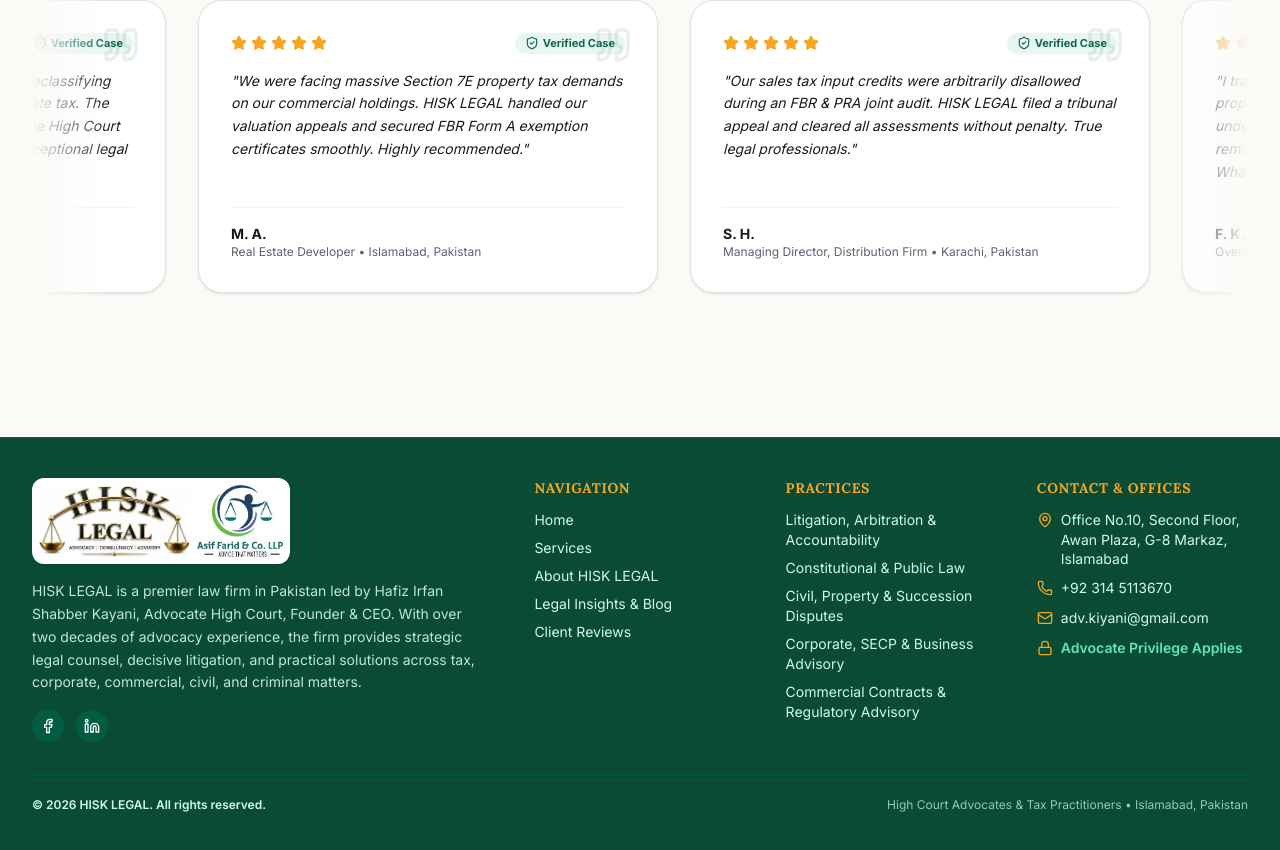
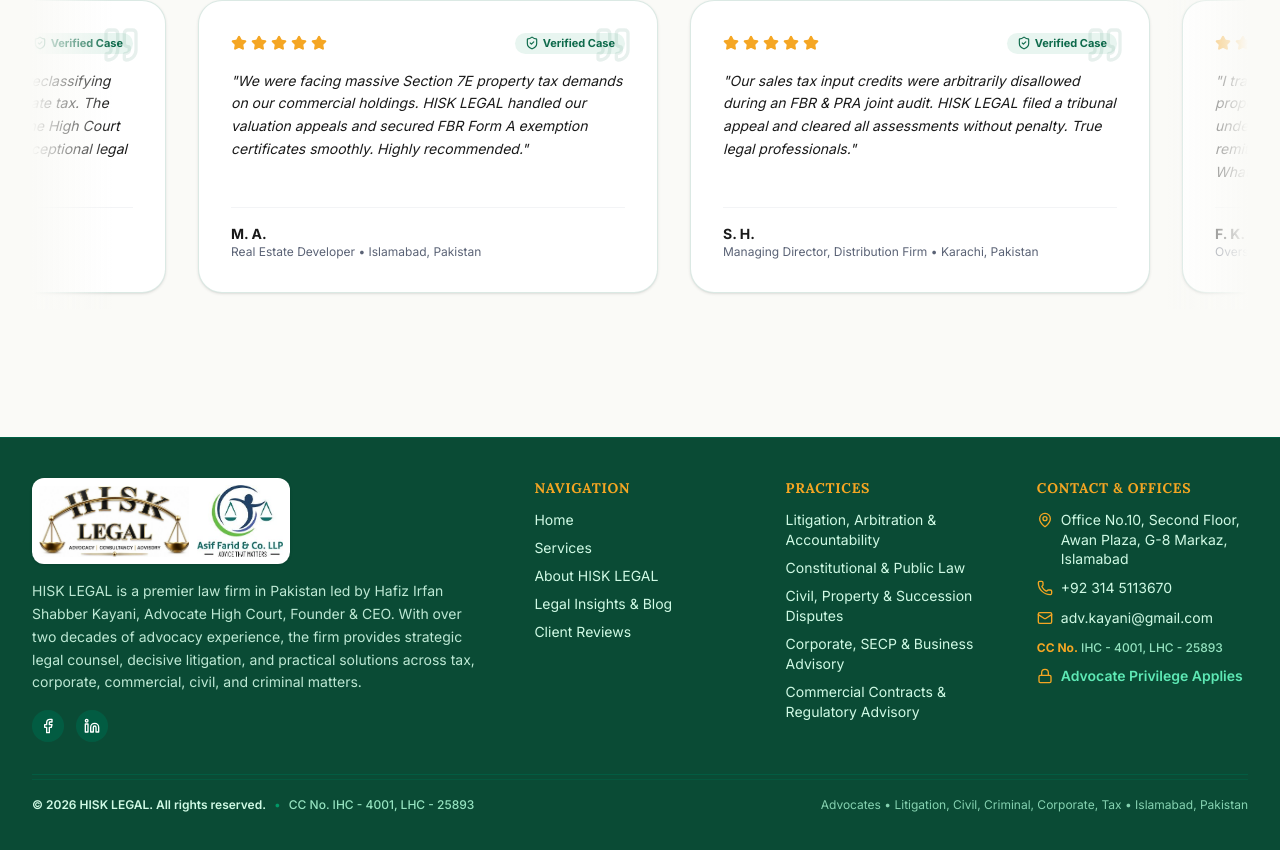
Before and after one commit to Jamalshah183/HISK-Legel, a Next.js app: page / in a window 1280 px wide. Shown: the part 4522-5372 px from the top of the page. Built offline with nearby package versions, Linux system fonts and the light colour scheme; no server answers; the database is empty.

Commit message:
fix: update email address and add professional credentials
Correct the firm's email address across all instances and include bar association credentials in the footer for improved professional transparency.

```diff
--- a/app/admin/page.tsx
+++ b/app/admin/page.tsx
@@ -193,7 +193,7 @@ export default function AdminPortalPage() {
                     <span className="text-[10px] text-emerald-800 bg-emerald-100 px-1.5 py-0.5 rounded font-sans">Admin</span>
                   </div>
                   <div className="flex items-center justify-between border-t border-emerald-200/60 pt-1">
-                    <span>adv.kiyani@gmail.com</span>
+                    <span>adv.kayani@gmail.com</span>
                     <span className="text-[10px] text-amber-800 bg-amber-100 px-1.5 py-0.5 rounded font-sans font-extrabold">CEO Account</span>
                   </div>
                 </div>
--- a/components/Footer.tsx
+++ b/components/Footer.tsx
@@ -174,6 +174,9 @@ export const Footer: React.FC<FooterProps> = ({ setActiveTab }) => {
                   {LAWFIRM_EMAIL}
                 </a>
               </div>
+              <div className="text-xs text-emerald-200/90 font-medium pt-0.5">
+                <span className="text-[#F5A623] font-bold">CC No.</span> IHC - 4001, LHC - 25893
+              </div>
               <div className="flex items-center gap-2 text-emerald-300 font-semibold">
                 <Lock className="w-4 h-4 text-[#F5A623] shrink-0" />
                 <span>Advocate Privilege Applies</span>
@@ -184,11 +187,17 @@ export const Footer: React.FC<FooterProps> = ({ setActiveTab }) => {
 
         {/* Copyright Footer */}
         <div className="pt-4 text-xs text-emerald-200/70 leading-normal flex flex-col md:flex-row justify-between items-center gap-2 border-t border-emerald-800/60 mt-1">
-          <p className="text-emerald-100 font-semibold">
-            &copy; {new Date().getFullYear()} HISK LEGAL. All rights reserved.
-          </p>
-          <div className="text-emerald-200/80 text-xs">
-            High Court Advocates &amp; Tax Practitioners • Islamabad, Pakistan
+          <div className="flex flex-col sm:flex-row sm:items-center gap-1 sm:gap-2 text-center sm:text-left">
+            <p className="text-emerald-100 font-semibold">
+              &copy; {new Date().getFullYear()} HISK LEGAL. All rights reserved.
+            </p>
+            <span className="hidden sm:inline text-emerald-600">•</span>
+            <span className="text-emerald-200/90 font-medium">
+              CC No. IHC - 4001, LHC - 25893
+            </span>
+          </div>
+          <div className="text-emerald-200/80 text-xs text-center md:text-right">
+            Advocates • Litigation, Civil, Criminal, Corporate, Tax • Islamabad, Pakistan
           </div>
         </div>
       </div>
--- a/components/portal/InvoicePdfModal.tsx
+++ b/components/portal/InvoicePdfModal.tsx
@@ -116,7 +116,7 @@ export const InvoicePdfModal: React.FC<InvoicePdfModalProps> = ({
       doc.setFontSize(8);
       doc.setTextColor(grayText[0], grayText[1], grayText[2]);
       doc.text('Office No.10, Second Floor, Awan Plaza, G-8 Markaz, Islamabad, Pakistan', 14, y);
-      doc.text('Ph: +92 314 5113670 | Email: adv.kiyani@gmail.com', 14, y + 4);
+      doc.text('Ph: +92 314 5113670 | Email: adv.kayani@gmail.com', 14, y + 4);
 
       y += 8;
 
@@ -424,7 +424,7 @@ export const InvoicePdfModal: React.FC<InvoicePdfModalProps> = ({
   const handleSendWhatsApp = () => {
     const message = `*HISK LEGAL ADVOCATES & CONSULTANTS*
 📍 Office No.10, Second Floor, Awan Plaza, G-8 Markaz, Islamabad
-📞 Phone: +92 314 5113670 | ✉️ Email: adv.kiyani@gmail.com
+📞 Phone: +92 314 5113670 | ✉️ Email: adv.kayani@gmail.com
 
 *OFFICIAL LEGAL FEE INVOICE: ${invoice.invoiceNumber}*
 
@@ -574,7 +574,7 @@ Thank you for choosing HISK LEGAL!`;
               <p className="text-xs text-gray-700 mt-2 max-w-md leading-relaxed font-medium">
                 Office No.10, Second Floor, Awan Plaza, G-8 Markaz, Islamabad, Pakistan
                 <br />
-                Ph: <strong className="text-[#0A4B35]">+92 314 5113670</strong> | Email: <strong className="text-[#0A4B35]">adv.kiyani@gmail.com</strong>
+                Ph: <strong className="text-[#0A4B35]">+92 314 5113670</strong> | Email: <strong className="text-[#0A4B35]">adv.kayani@gmail.com</strong>
               </p>
             </div>
 
--- a/lib/whatsapp.ts
+++ b/lib/whatsapp.ts
@@ -5,7 +5,7 @@
 
 export const LAWFIRM_WHATSAPP_NUMBER = "923145113670"; // Country code 92 for Pakistan
 export const DISPLAY_PHONE = "+92 314 5113670";
-export const LAWFIRM_EMAIL = "adv.kiyani@gmail.com";
+export const LAWFIRM_EMAIL = "adv.kayani@gmail.com";
 export const LAWFIRM_ADDRESS = "Office No.10, Second Floor, Awan Plaza, G-8 Markaz, Islamabad";
 export const SOCIAL_LINKS = {
   facebook: "https://www.facebook.com/HISKLegal/",
```
